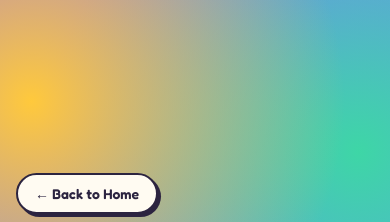
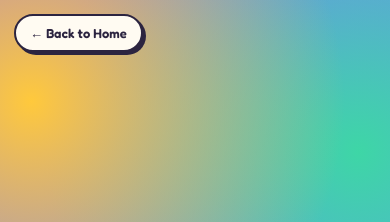
Before and after one commit to ynyati/solotravel, a plain HTML site: page explore.html in a window 390 px wide. Shown: the top 222 px of the page. Drawn offline with Linux system fonts and the light colour scheme.

Commit message:
Updated website design

```diff
--- a/explore.html
+++ b/explore.html
@@ -46,6 +46,7 @@ body{
   background-attachment:fixed;
 }
 
+/* ---------- main layout ---------- */
 .stage{
   width:100%;
   max-width:440px;
@@ -54,8 +55,11 @@ body{
 
 /* ---------- back button ---------- */
 .back-button{
+  position:fixed;
+  top:24px;
+  left:24px;
+  z-index:20;
   display:inline-block;
-  margin-bottom:24px;
   background:var(--cream);
   color:var(--ink);
   border:2.5px solid var(--ink);
@@ -495,7 +499,20 @@ body{
   50%{transform:translateY(-10px) rotate(4deg);}
 }
 
-@media (prefers-reduced-motion:reduce){
+@media(max-width:600px){
+  .back-button{
+    top:14px;
+    left:14px;
+    padding:9px 14px;
+    font-size:13px;
+  }
+
+  body{
+    padding:75px 16px 30px;
+  }
+}
+
+@media(prefers-reduced-motion:reduce){
   *{animation-duration:0.01ms !important;animation-iteration-count:1 !important;}
 }
 </style>
@@ -503,10 +520,10 @@ body{
 
 <body>
 
+<!-- BACK TO HOME BUTTON -->
+<a href="index.html" class="back-button">← Back to Home</a>
+
 <div class="stage">
-
-  <!-- BACK TO HOME BUTTON -->
-  <a href="index.html" class="back-button">← Back to Home</a>
 
   <!-- ASK SCREEN -->
   <div id="askScreen">
```
Also changed, not shown: index.html (+2 -2 lines).
